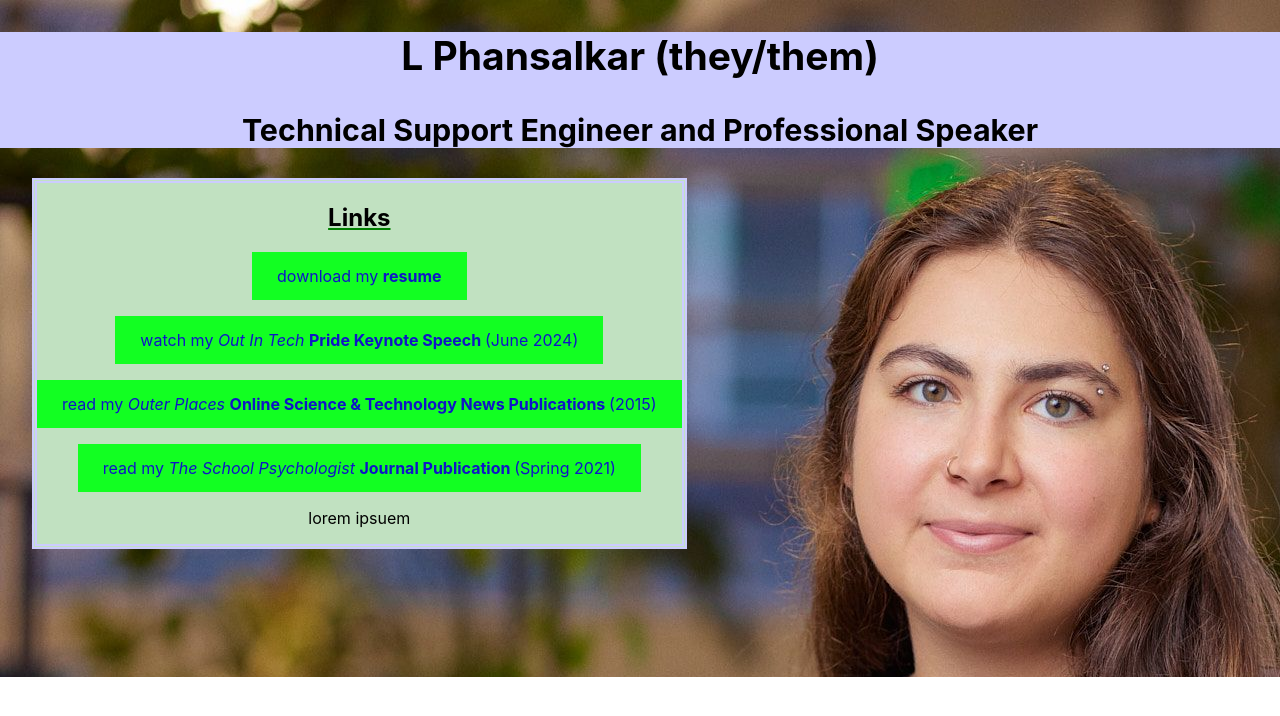
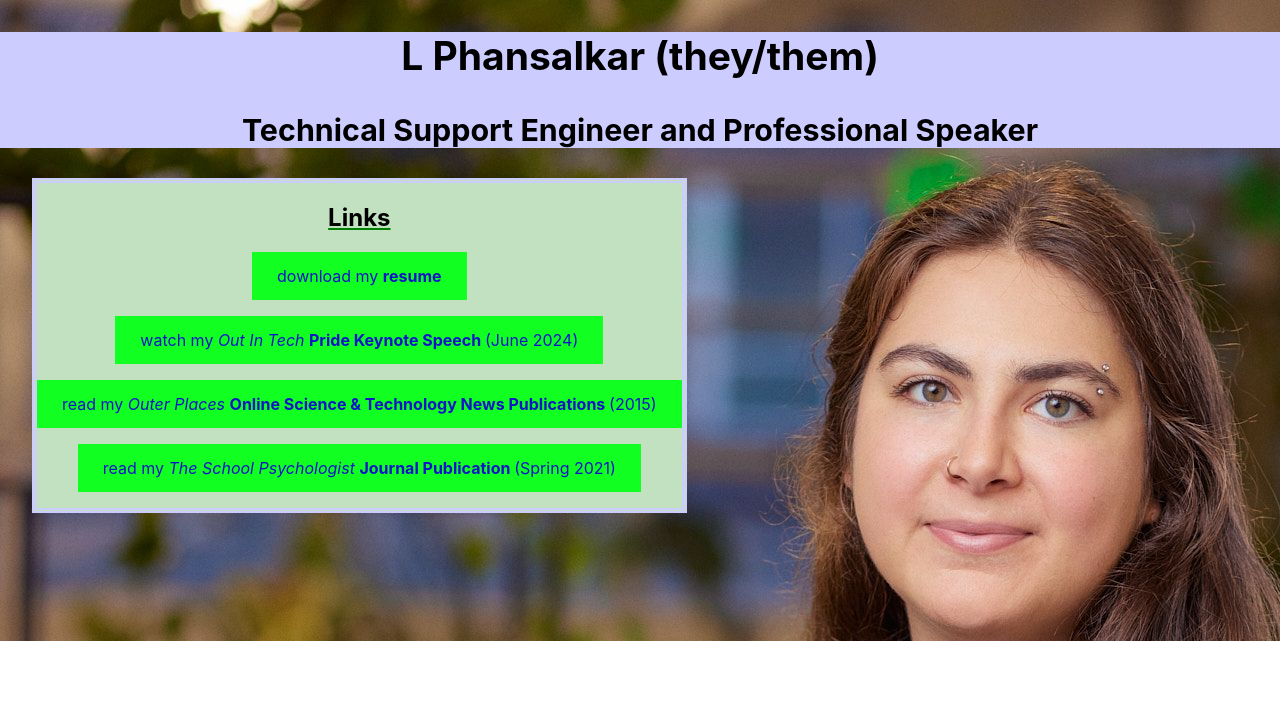
Before and after one commit to L-Phansalkar/re-try, a React (Create React App) app: page / in a window 1280 px wide. Shown: the top 716 px of the page. Built offline with nearby package versions, Linux system fonts and the light colour scheme.

Commit message:
removed resume link

```diff
--- a/src/App.js
+++ b/src/App.js
@@ -17,7 +17,7 @@ function App() {
 <div className="content">
   <h2 className="link">Links</h2>
   <p></p>
-  <a href="https://www.linkedin.com/events/outintechpride-alltogethernow7202049812949549056/theater/" target="_blank">download my <b>resume</b></a>
+  <a href="/" target="_blank">download my <b>resume</b></a>
   <p></p>
 
   <p></p>
@@ -37,7 +37,7 @@ function App() {
   <p></p>
   <p></p>
   <p></p>
-  lorem ipsuem
+
   <p></p>
 
 </div>
```
